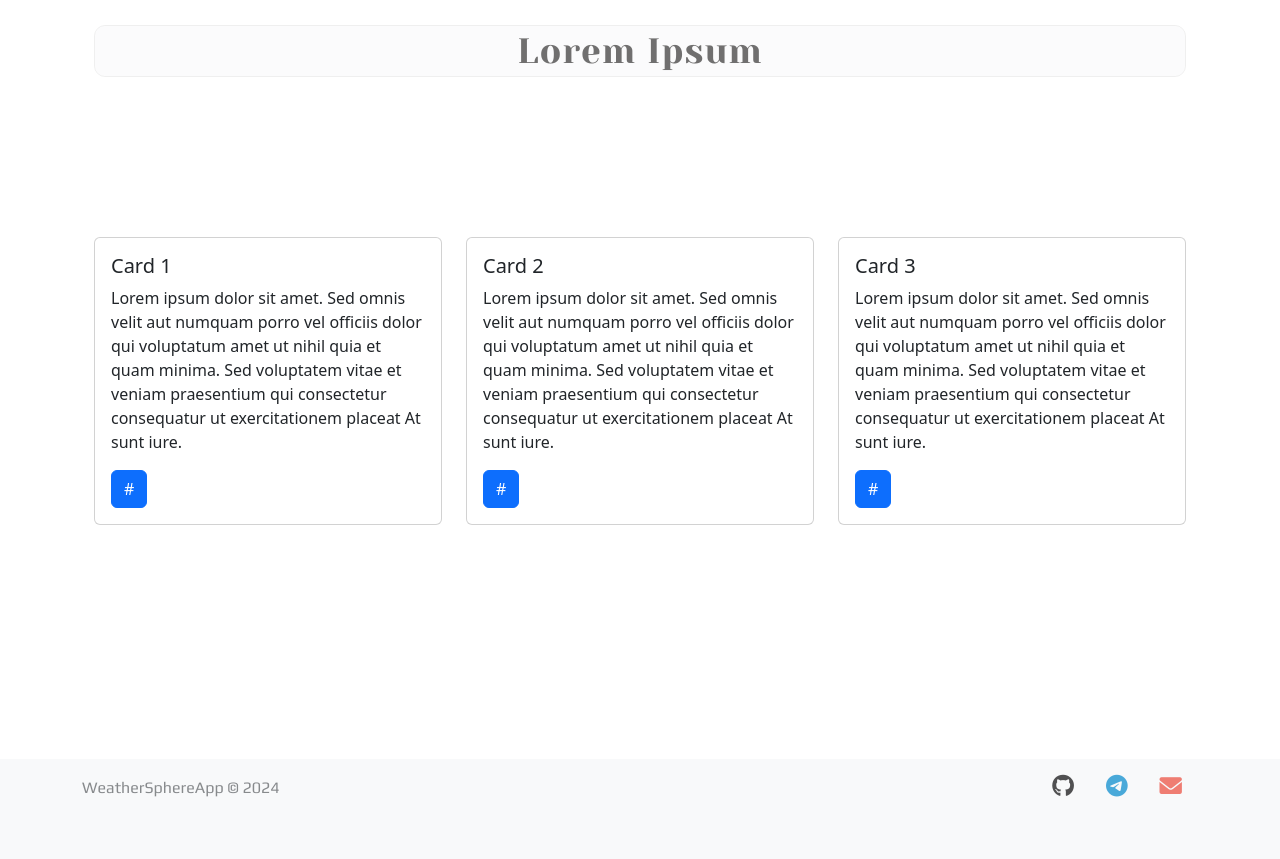
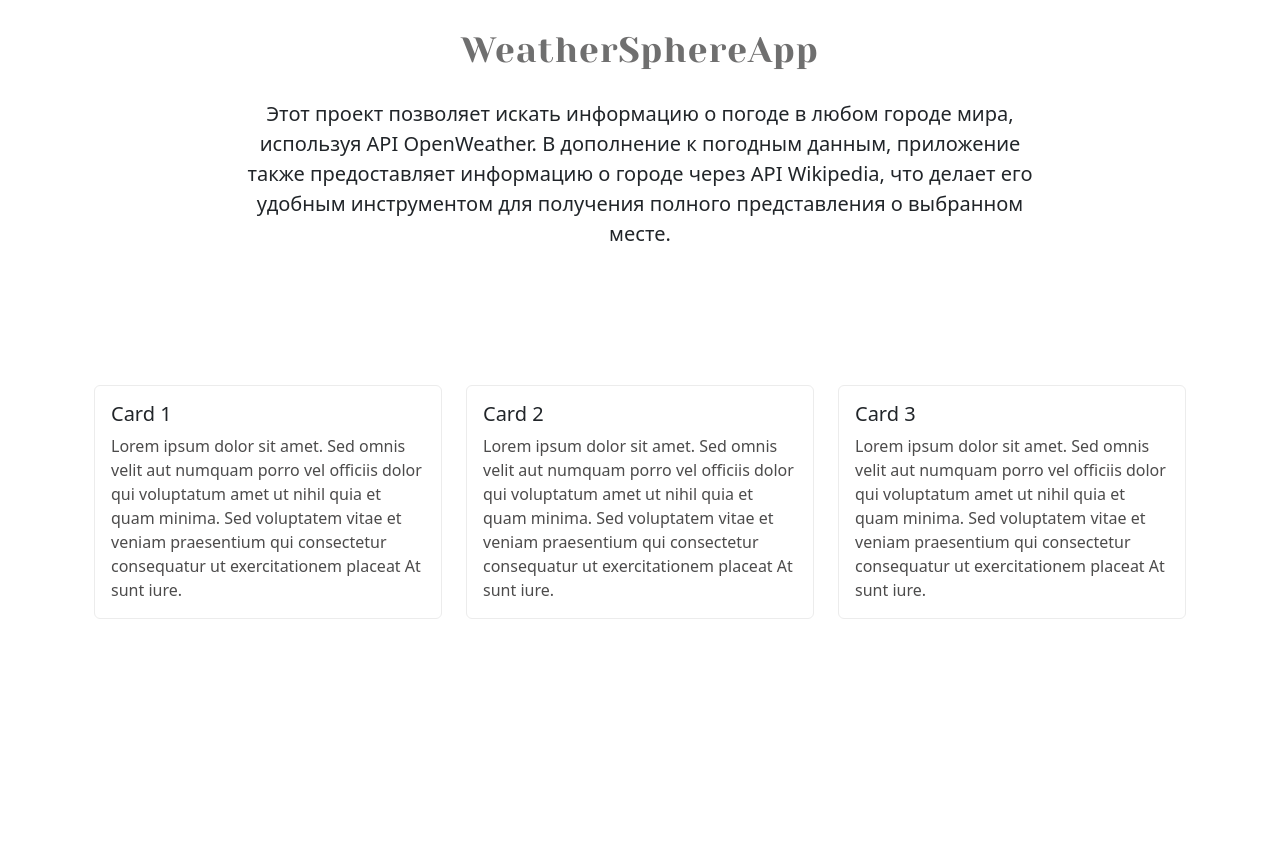
Before and after one commit to MRGiorgiosDev8/weather_django, a Django app: page / in a window 1280 px wide. Shown: the part 64-923 px from the top of the page. Before the commit the page ends 861 px from the top, so only its background shows below. Run offline with Django 5.2, Linux system fonts and the light colour scheme; some libraries are stand-ins or nearby versions; some web fonts are replaced.

Commit message:
update intro container custom.css index.html

```diff
--- a/weather_project/static/css/custom.css
+++ b/weather_project/static/css/custom.css
@@ -19,9 +19,15 @@ h1 {
     letter-spacing: 1px;
 }
 
+.intro {
+    background-color: transparent;
+    border: none;
+}
+
 h1,
 h2,
-.forecast p {
+.forecast p,
+.btn-card {
     opacity: 0.8;
 }
 
@@ -34,8 +40,13 @@ h2 {
 }
 
 h1,
-h2 {
+h2,
+.card-body p {
     color: rgba(63, 62, 62, 0.933);
+}
+
+.card {
+    border: 1px solid #ececec;
 }
 
 hr {
@@ -149,8 +160,9 @@ h2,
 }
 
 .intro-cards {
-    margin-top: 20vh;
-    height: 60px;
+    margin-top: 17vh;
+    height: 16px;
+    padding: 0;
 }
 
 /* Media Mobile */
@@ -226,8 +238,15 @@ h2,
         height: auto;
         gap: 7vh;
         height: 500px;
+    }
+}
 
-    }
+@media (min-width: 769px) and (max-width: 991px) {
+   .intro-cards {
+    gap: 7vh;
+    height: 100%;
+   }
+
 }
 
 /* Media Large */
@@ -252,7 +271,8 @@ h2,
         display: none;
     }
 
-    .map-container, #weatherInfo {
+    .map-container,
+    #weatherInfo {
         height: 100%;
         margin-top: 1vh;
     }
@@ -266,10 +286,12 @@ h2,
     }
 }
 
-/* Media 1200px */
+/* Media XXL */
 
 @media (min-height: 1000px) {
-    .map-container, #weatherInfo {
+
+    .map-container,
+    #weatherInfo {
         height: 100%;
         margin-top: 6vh;
     }
--- a/weather_project/templates/weather/index.html
+++ b/weather_project/templates/weather/index.html
@@ -6,8 +6,15 @@
 
 {% block content %}
 
-<div class="container" id="introContainer">
-    <h1 class="intro d-flex justify-content-center">Lorem Ipsum</h1>
+<div class="container vh-25" id="introContainer">
+    <div class="intro-header text-center">
+        <h1 class="intro mb-4">WeatherSphereApp</h1>
+        <p class="lead w-75 mx-auto text-center"> Этот проект позволяет искать информацию о погоде в любом городе мира,
+            используя API
+            OpenWeather.
+            В дополнение к погодным данным, приложение также предоставляет информацию о городе через API Wikipedia,
+            что делает его удобным инструментом для получения полного представления о выбранном месте.</p>
+    </div>
     <div class="intro-cards row">
         <div class="col-lg-4">
             <div class="card">
@@ -16,7 +23,6 @@
                     <p class="card-text">Lorem ipsum dolor sit amet. Sed omnis velit aut numquam porro vel officiis
                         dolor qui voluptatum amet ut nihil quia et quam minima. Sed voluptatem vitae et veniam
                         praesentium qui consectetur consequatur ut exercitationem placeat At sunt iure.</p>
-                    <a href="#" class="btn btn-primary">#</a>
                 </div>
             </div>
         </div>
@@ -27,7 +33,6 @@
                     <p class="card-text">Lorem ipsum dolor sit amet. Sed omnis velit aut numquam porro vel officiis
                         dolor qui voluptatum amet ut nihil quia et quam minima. Sed voluptatem vitae et veniam
                         praesentium qui consectetur consequatur ut exercitationem placeat At sunt iure.</p>
-                    <a href="#" class="btn btn-primary">#</a>
                 </div>
             </div>
         </div>
@@ -38,7 +43,6 @@
                     <p class="card-text">Lorem ipsum dolor sit amet. Sed omnis velit aut numquam porro vel officiis
                         dolor qui voluptatum amet ut nihil quia et quam minima. Sed voluptatem vitae et veniam
                         praesentium qui consectetur consequatur ut exercitationem placeat At sunt iure.</p>
-                    <a href="#" class="btn btn-primary">#</a>
                 </div>
             </div>
         </div>
```
